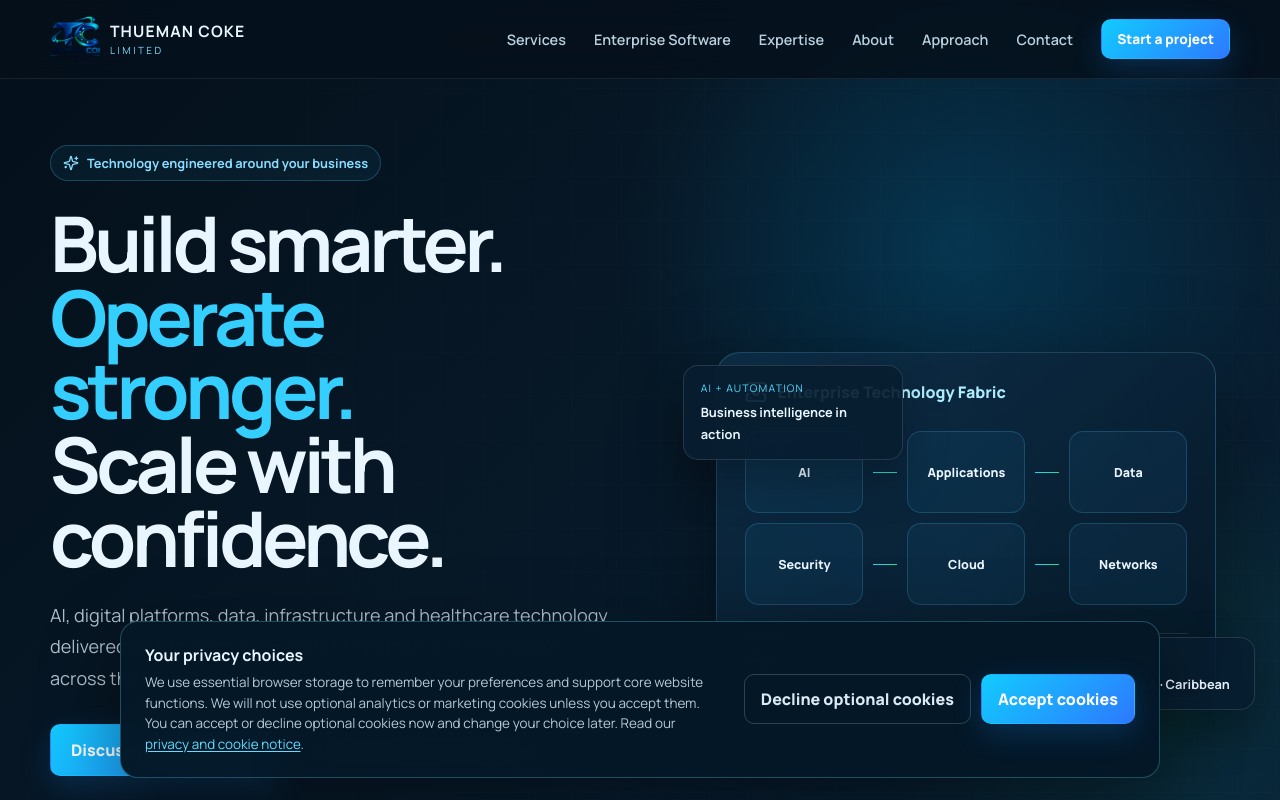
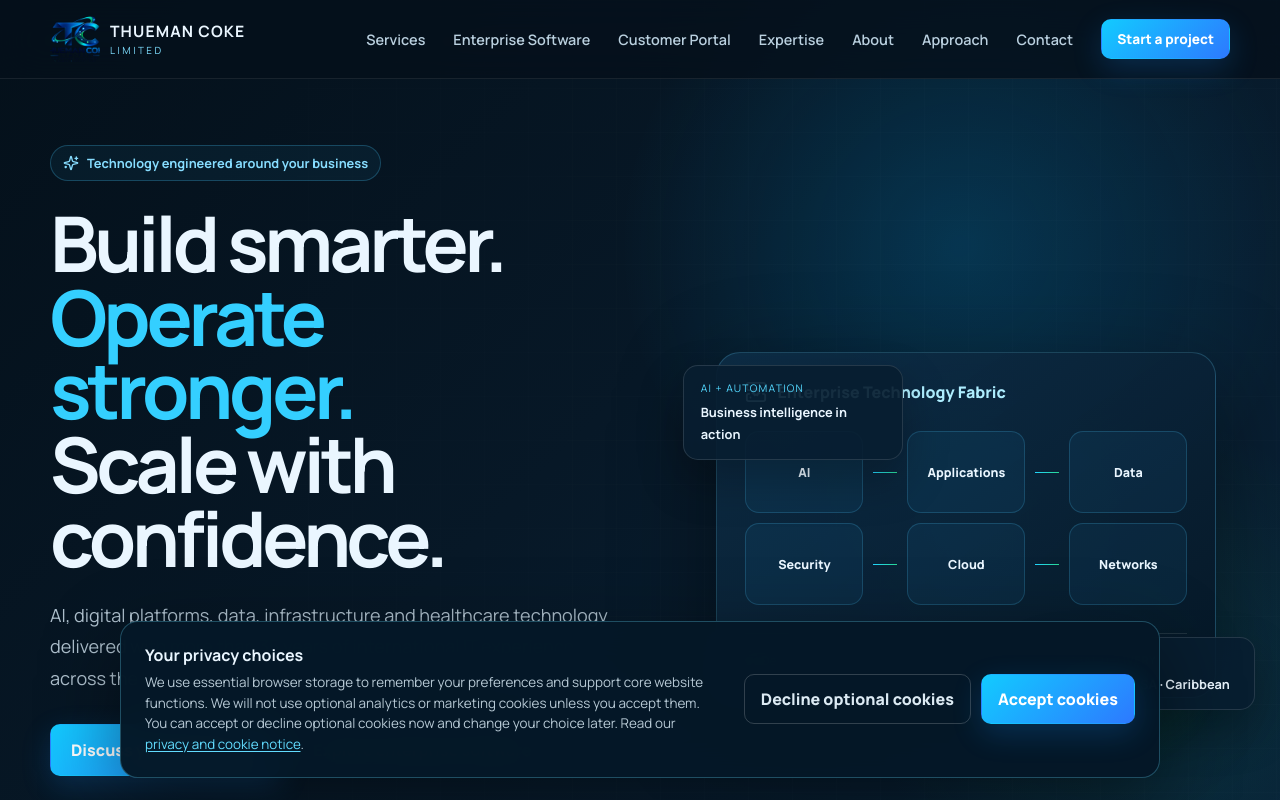
Before and after one commit to tlcoke2/thuemancoke-technology-platform, a React (Vite) app in the folder frontend/: page / in a window 1280 px wide. Shown: the top 800 px of the page. Built offline with nearby package versions, Linux system fonts and the light colour scheme; no server answers.

Commit message:
website: expose customer portal entry in TCL navigation

```diff
--- a/frontend/src/App.jsx
+++ b/frontend/src/App.jsx
@@ -61,6 +61,7 @@ function Navbar() {
   const links = [
     ["Services", "#services"],
     ["Enterprise Software", "./software.html"],
+    ["Customer Portal", "./customer-portal.html"],
     ["Expertise", "#expertise"],
     ["About", "#about"],
     ["Approach", "#approach"],
```
